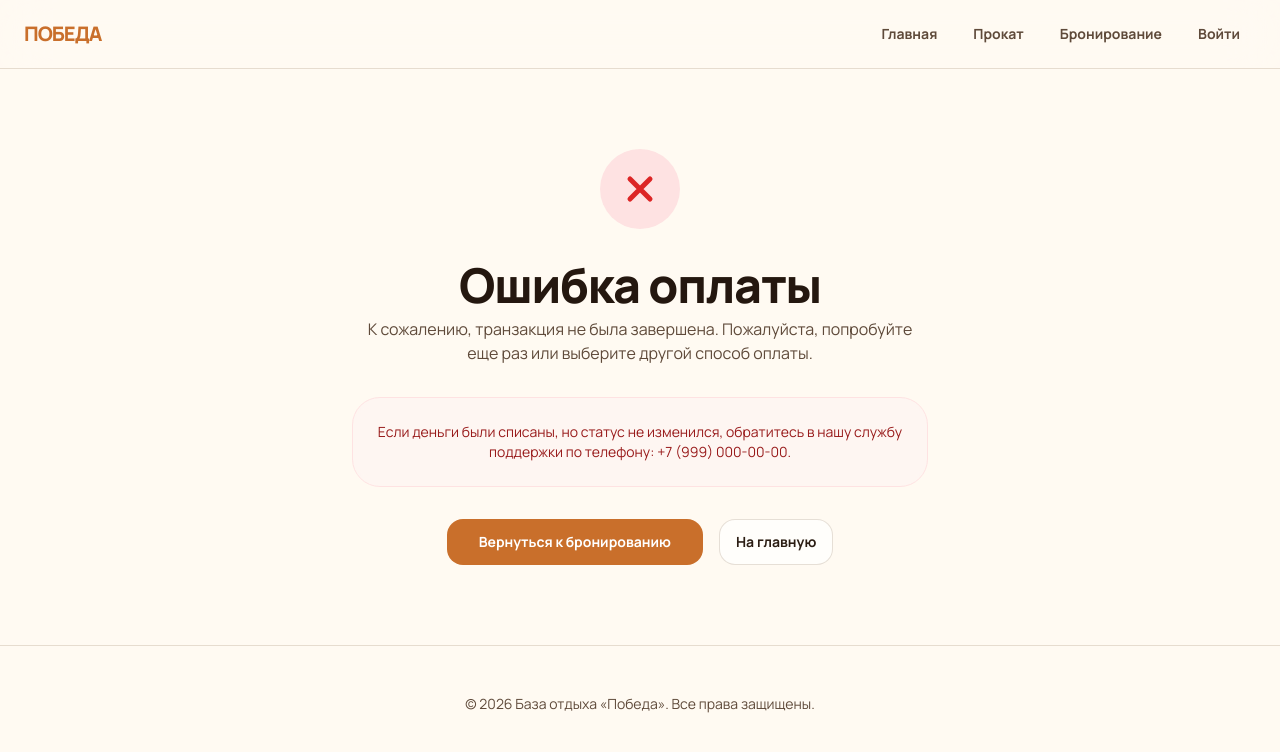
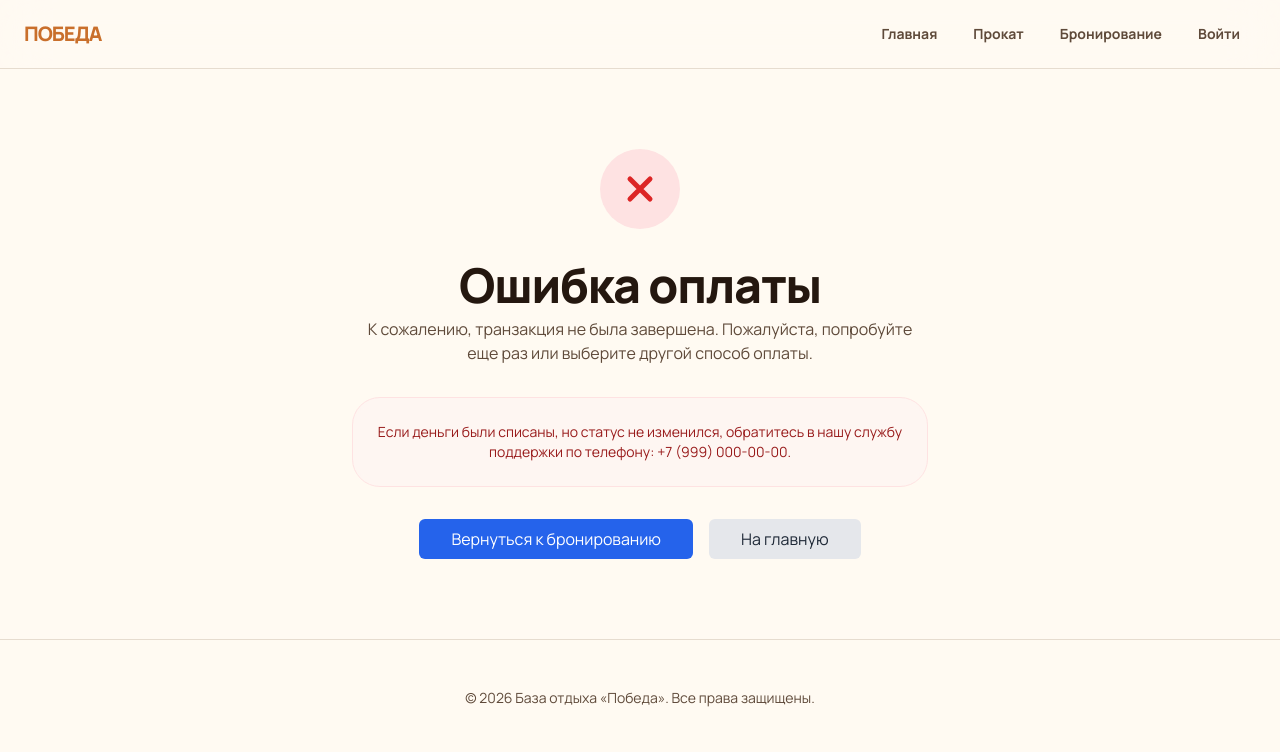
Before and after one commit to Landin-droid/recreation_center, a React (Vite) app in the folder frontend/: page /payment/failure in a window 1280 px wide. Shown: the top 752 px of the page. Built offline with nearby package versions, Linux system fonts and the light colour scheme; no server answers.

Commit message:
Исправлена проблема с типами

```diff
--- a/frontend/src/features/dashboard/api.ts
+++ b/frontend/src/features/dashboard/api.ts
@@ -7,6 +7,7 @@ import type {
   RentalItem,
   Reservation,
   ReservationFormData,
+  User,
 } from "@shared/api/types";
 
 export const dashboardApi = {
--- a/frontend/src/views/PaymentFailurePage.tsx
+++ b/frontend/src/views/PaymentFailurePage.tsx
@@ -1,4 +1,4 @@
-import { AppShell, Title, Panel, Button } from "@shared/ui/kit";
+import { AppShell, Title, Panel } from "@shared/ui/kit";
 import { Link } from "react-router-dom";
 
 export function PaymentFailurePage() {
@@ -20,8 +20,8 @@ export function PaymentFailurePage() {
           </p>
         </Panel>
         <div className="flex flex-col sm:flex-row gap-4 justify-center">
-          <Button as={Link} to="/profile" className="px-8">Вернуться к бронированию</Button>
-          <Button as={Link} to="/" variant="secondary">На главную</Button>
+          <Link to="/profile" className="px-8 py-2 rounded-md bg-blue-600 text-white hover:bg-blue-700 transition">Вернуться к бронированию</Link>
+          <Link to="/" className="px-8 py-2 rounded-md bg-gray-200 text-gray-800 hover:bg-gray-300 transition">На главную</Link>
         </div>
       </div>
     </AppShell>
--- a/frontend/src/views/PaymentSuccessPage.tsx
+++ b/frontend/src/views/PaymentSuccessPage.tsx
@@ -20,8 +20,8 @@ export function PaymentSuccessPage() {
           </p>
         </Panel>
         <div className="flex flex-col sm:flex-row gap-4 justify-center">
-          <Button as={Link} to="/profile" className="px-8">Перейти в кабинет</Button>
-          <Button as={Link} to="/" variant="secondary">На главную</Button>
+          <Link to="/profile" className="px-8 py-2 rounded-md bg-green-600 text-white hover:bg-green-700 transition">Перейти в кабинет</Link>
+          <Link to="/" className="px-8 py-2 rounded-md bg-gray-200 text-gray-800 hover:bg-gray-300 transition">На главную</Link>
         </div>
       </div>
     </AppShell>
```
